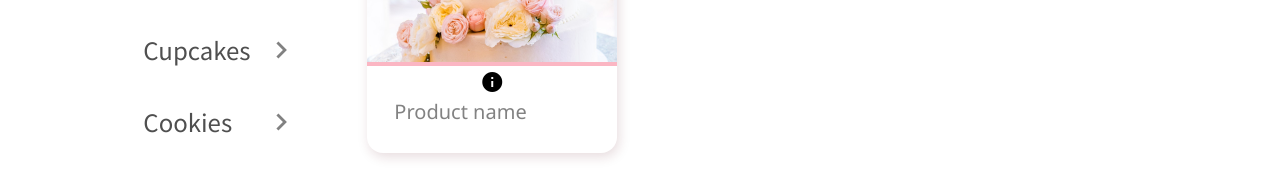
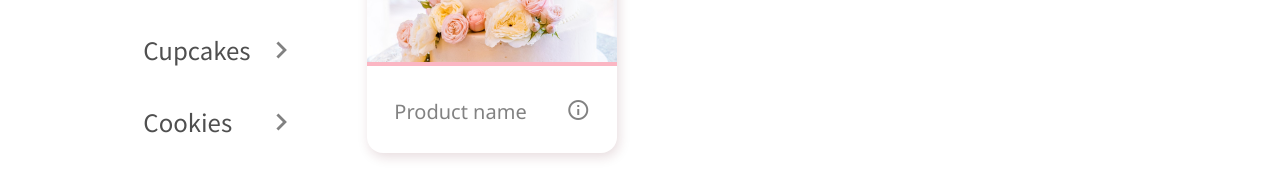
Before and after one commit to Dender46/sweet-bakery, a React (Create React App) app: page / in a window 1280 px wide. Shown: the part 356-526 px from the top of the page. Built offline with nearby package versions, Linux system fonts and the light colour scheme; a web font is replaced by a local one.

Commit message:
Style info button in Product

```diff
--- a/src/components/Product.css
+++ b/src/components/Product.css
@@ -37,3 +37,13 @@
 
     color: #828282;
 }
+
+.Product .info-button {
+    position: absolute;
+    width: 22px;
+    height: 22px;
+    left: 199px;
+    top: 295px;
+
+    color: #828282;
+}
--- a/src/components/Product.tsx
+++ b/src/components/Product.tsx
@@ -7,7 +7,7 @@ function Product() {
             <img className="prod-image" alt="" src="images/cakes/cake0.jpg"/>
             <br />
             <h2  className="prod-title" > Product name </h2>
-            <i className="info-button material-icons" >info</i>
+            <i className="info-button material-icons" >info_outline</i>
         </div>
     )
 }
```
